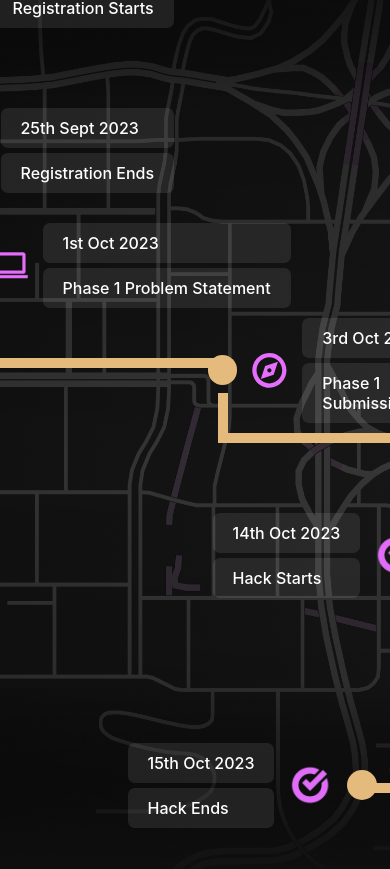
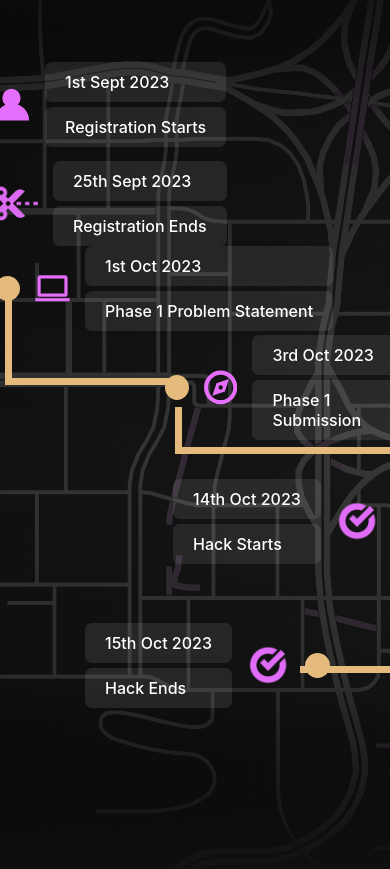
Before and after one commit to gtech-mulearn/gtahackathon, a React (Create React App) app: page /sandshores in a window 390 px wide. Shown: the part 1875-2744 px from the top of the page. Built offline with nearby package versions, Linux system fonts and the light colour scheme.

Commit message:
till 500 px set

```diff
--- a/src/HackathonPages/GTASandshore/Components/Journey/Journey.module.css
+++ b/src/HackathonPages/GTASandshore/Components/Journey/Journey.module.css
@@ -44,7 +44,6 @@
   width: fit-content;
   padding-left: 0px;
   margin-top: -40px;
-
 }
 .contentContainer {
   display: flex;
@@ -135,15 +134,14 @@
   margin: -7px 0px -30px 563px;
   transform: rotate(-20deg);
 }
-.sticksix{
-    width: 135px;
+.sticksix {
+  width: 135px;
   margin: 22px 0px 0px 460px;
   height: 10px;
   background-color: #e5bb7d;
 }
-.phasefour{
+.phasefour {
   margin: -50px 0px 0px 230px;
-
 }
 
 @media screen and (max-width: 640px) {
@@ -154,6 +152,76 @@
   .mapWrapper > .background {
     min-width: 1000px;
   }
+  .circle {
+    width: 25px;
+    height: 25px;
+  }
+  .stickone {
+    width: 7px;
+    height: 80px;
+    background-color: #e5bb7d;
+    margin: -33px 0px -33px 9px;
+  }
+
+  .sticktwo {
+    width: 30px;
+    margin: -30px 0px 0px 10px;
+    height: 70px;
+    border-left: 7px solid #e5bb7d;
+    border-bottom: 7px solid #e5bb7d;
+  }
+
+  .phaseone {
+    margin: -47px 0px 0px 40px;
+  }
+  .stickthree {
+    width: 170px;
+    margin: -33px 0px 0px 50px;
+    height: 80px;
+    border-left: 7px solid #e5bb7d;
+    border-bottom: 7px solid #e5bb7d;
+  }
+  .phasetwo {
+    margin: -50px 0px 0px 210px;
+  }
+  .stickfour {
+    width: 220px;
+    margin: -33px 0px 0px 220px;
+    height: 40px;
+    border-left: 7px solid #e5bb7d;
+    border-bottom: 7px solid #e5bb7d;
+  }
+  .stickfourSub {
+    width: 7px;
+    height: 60px;
+    background-color: #e5bb7d;
+    margin: 0px 0px -30px 440px;
+  }
+  .phasethree {
+    margin: -5px 0px 0px 218px;
+  }
+  .stickfive {
+    width: 7px;
+    margin: -33px 0px 0px 440px;
+    height: 50px;
+    background-color: #e5bb7d;
+  }
+  .stickfiveSub {
+    width: 7px;
+    height: 100px;
+    background-color: #e5bb7d;
+    margin: -7px 0px -30px 457px;
+    transform: rotate(-20deg);
+  }
+  .sticksix {
+    width: 135px;
+    margin: 22px 0px 0px 345px;
+    height: 7px;
+    background-color: #e5bb7d;
+  }
+  .phasefour {
+    margin: -50px 0px 0px 130px;
+  }
 }
 @media screen and (max-width: 630px) {
   .journeyWrapper h1 {
```
